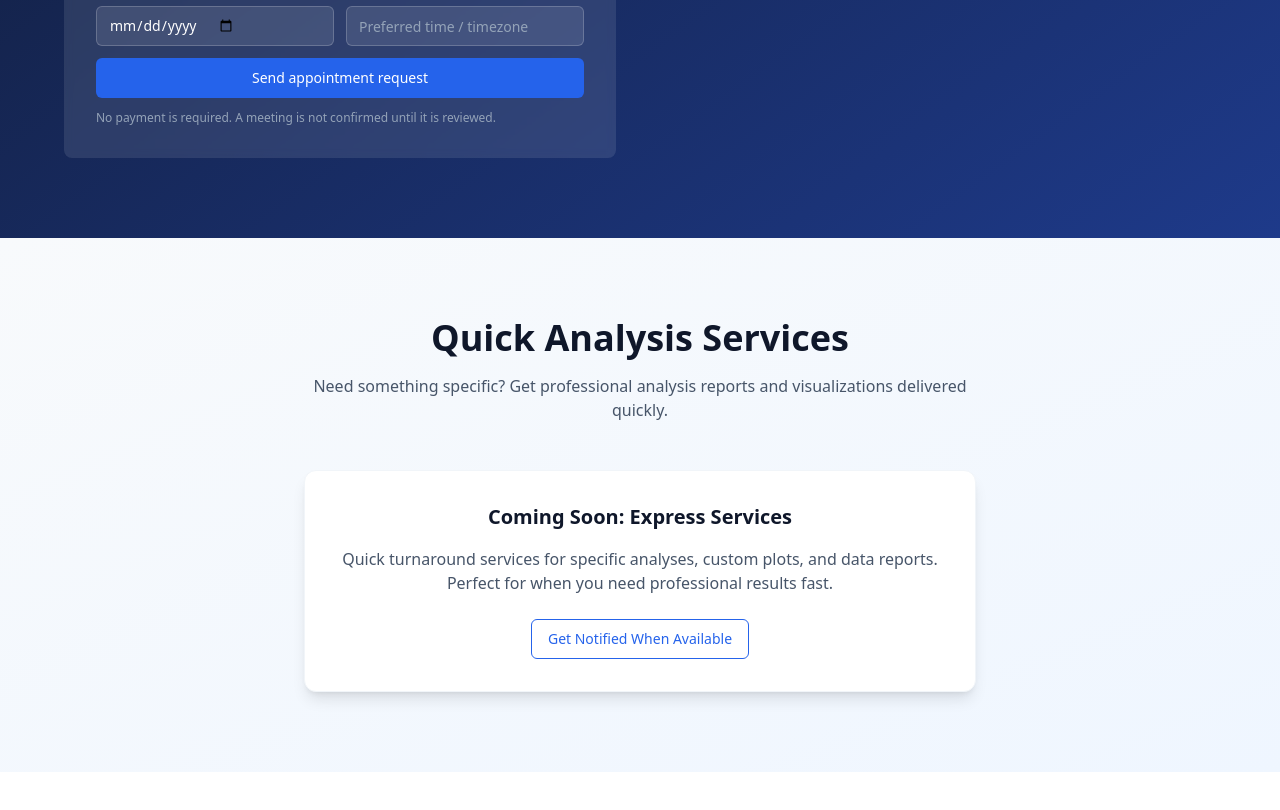
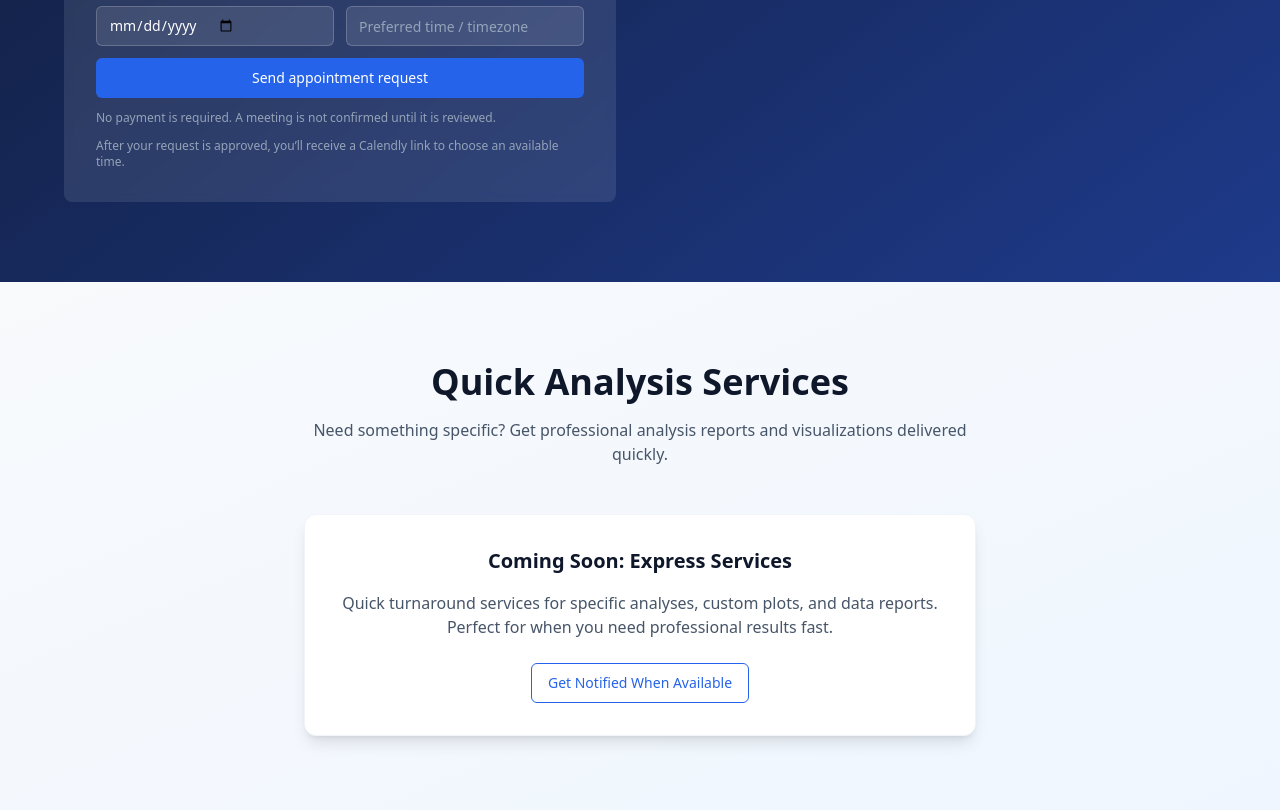
Before and after one commit to BulutHamali/grad-portfolio-launchpad, a React (Vite) app: page /hire-me in a window 1280 px wide. Shown: the part 3160-3970 px from the top of the page. Before the commit the page ends 3932 px from the top, so only its background shows below. Built offline with nearby package versions, Linux system fonts and the light colour scheme.

Commit message:
Explain Calendly approval flow

```diff
--- a/src/components/AppointmentRequestForm.tsx
+++ b/src/components/AppointmentRequestForm.tsx
@@ -86,6 +86,9 @@ export const AppointmentRequestForm = ({ dark = false }: AppointmentRequestFormP
       <p className={dark ? "text-xs text-slate-400" : "text-xs text-slate-500"}>
         No payment is required. A meeting is not confirmed until it is reviewed.
       </p>
+      <p className={dark ? "text-xs text-slate-400" : "text-xs text-slate-500"}>
+        After your request is approved, you’ll receive a Calendly link to choose an available time.
+      </p>
     </form>
   );
 };
```
